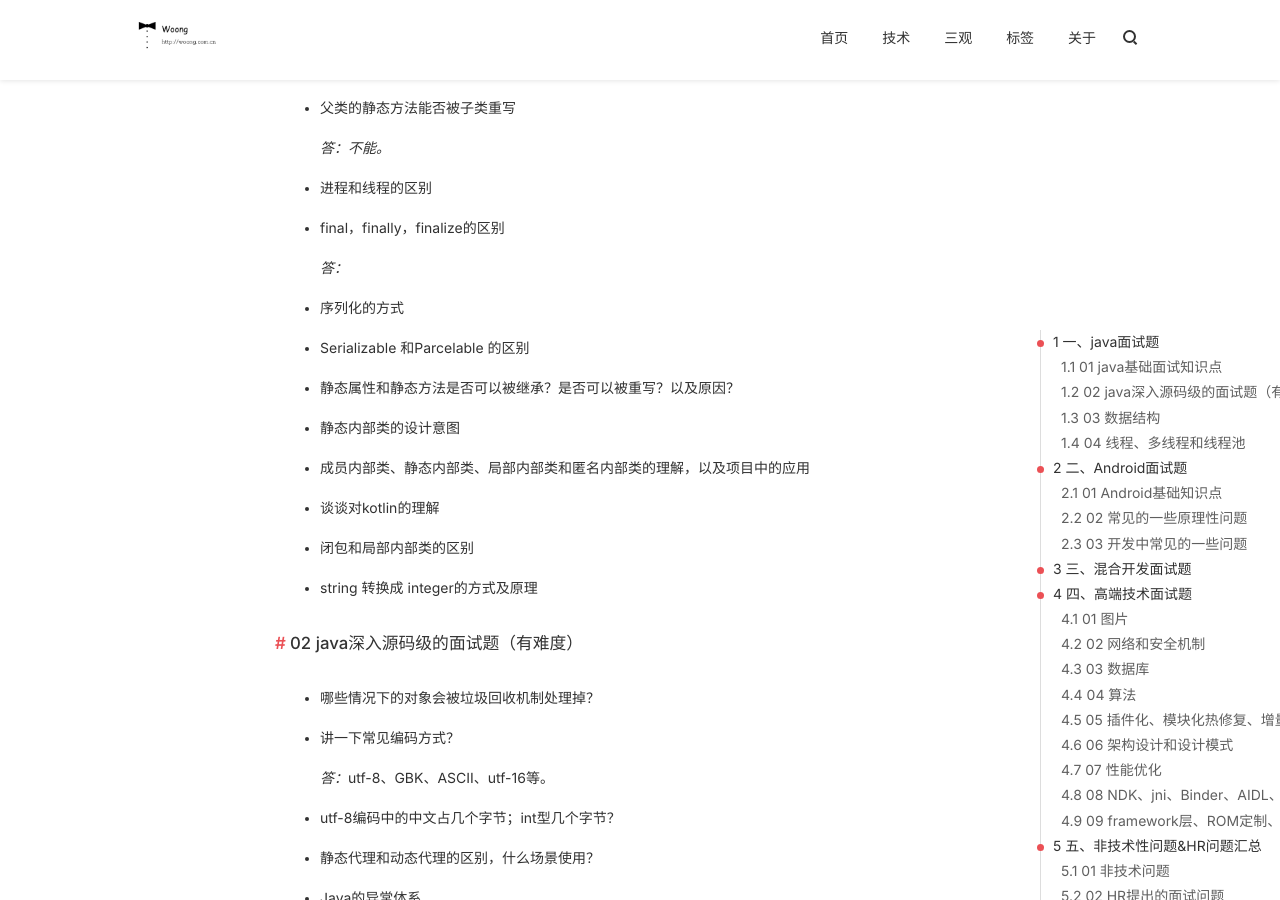
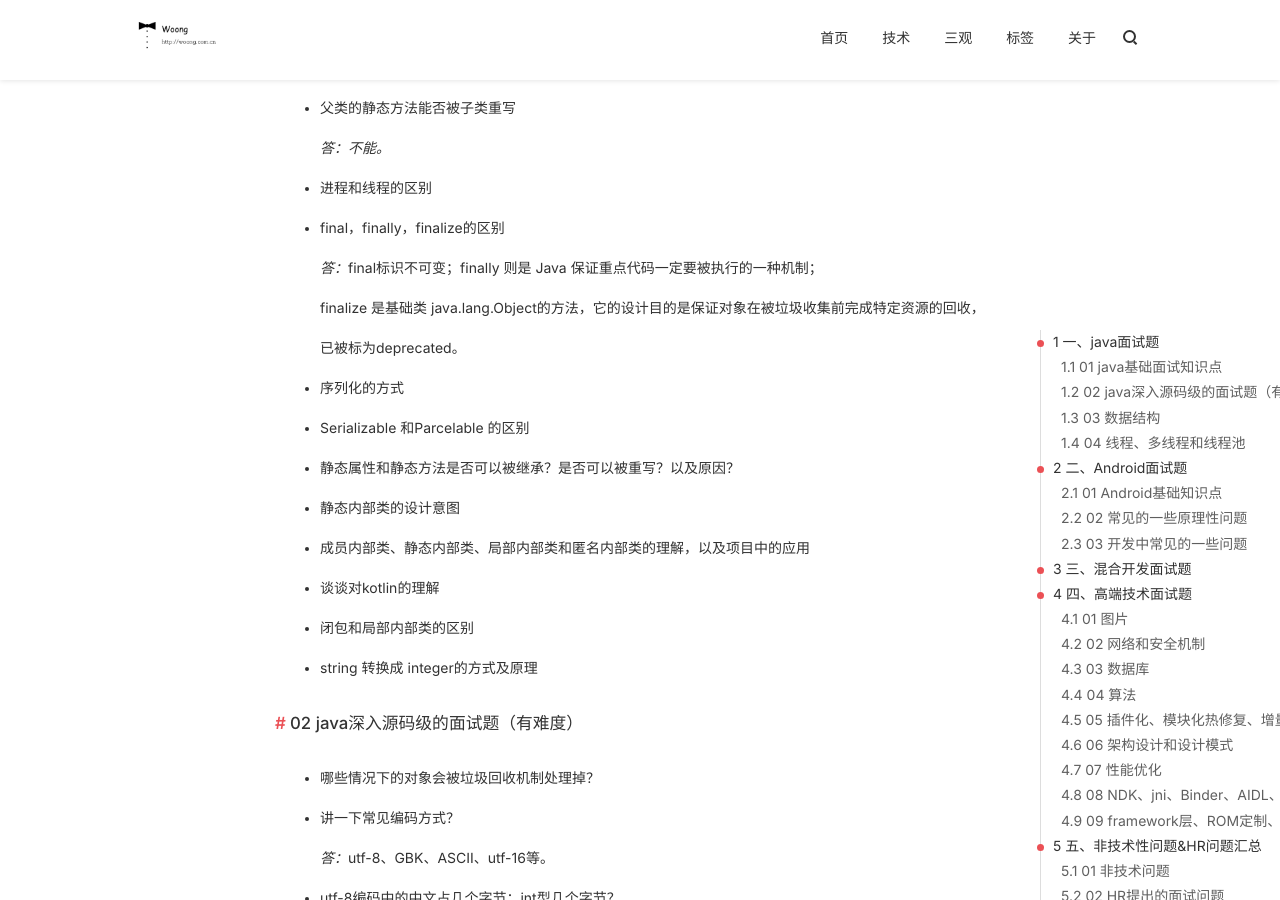
Before and after one commit to j1406493495/j1406493495.github.io, a Jekyll site: the page built from _posts/android/2018-11-05-Android面试题.md, in a window 1280 px wide and 900 px high, scrolled down 2194 px. Built offline with Jekyll 4.4.1, drawn with Linux system fonts in a browser that asks for light colours; nearby versions of some CDN libraries; comment, search, counter and statistics services are not loaded.

Commit message:
[Bug XXXX] update answer Cause: None Solution: None Fixed Version: None Branch: None

```diff
--- a/_posts/android/2018-11-05-Android面试题.md
+++ b/_posts/android/2018-11-05-Android面试题.md
@@ -96,7 +96,9 @@ tags:
 
 - final，finally，finalize的区别
 
-  *答：*
+  *答：*final标识不可变；finally 则是 Java 保证重点代码一定要被执行的一种机制；
+
+  finalize 是基础类 java.lang.Object的方法，它的设计目的是保证对象在被垃圾收集前完成特定资源的回收，已被标为deprecated。
 
 - 序列化的方式
 
```
